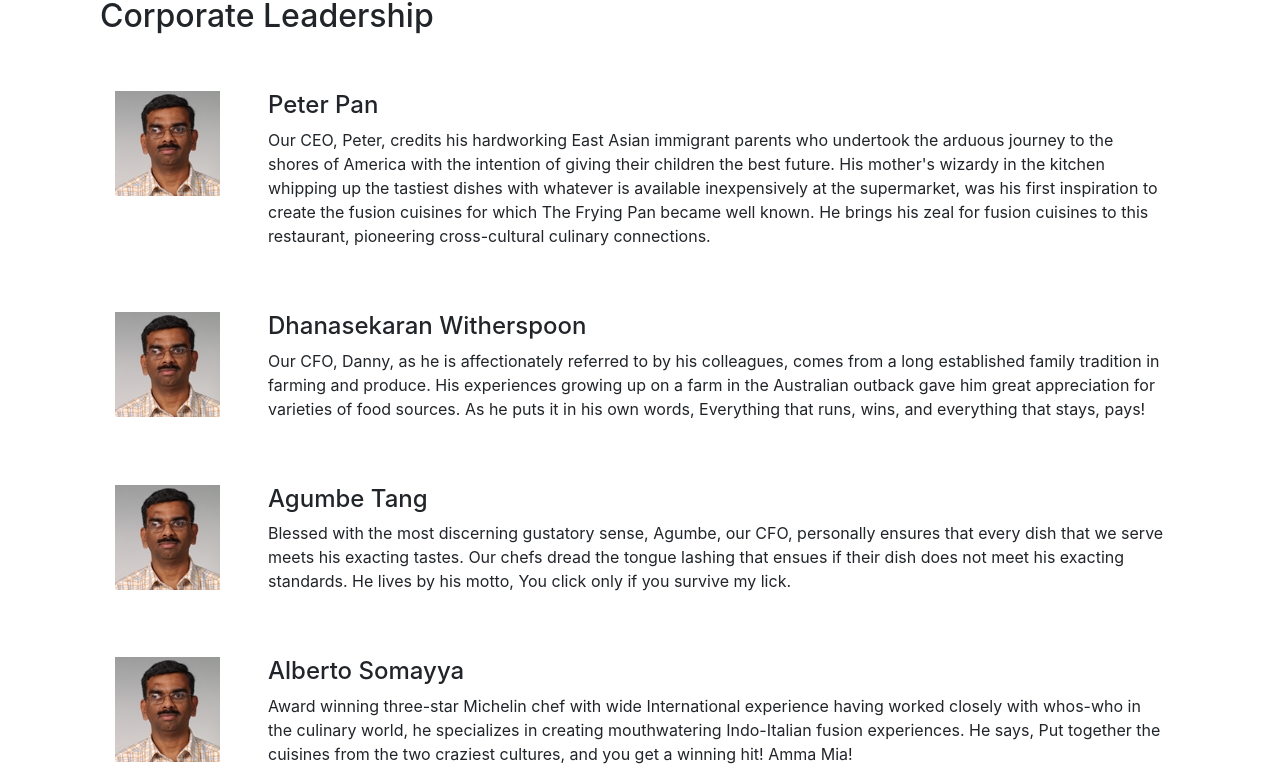
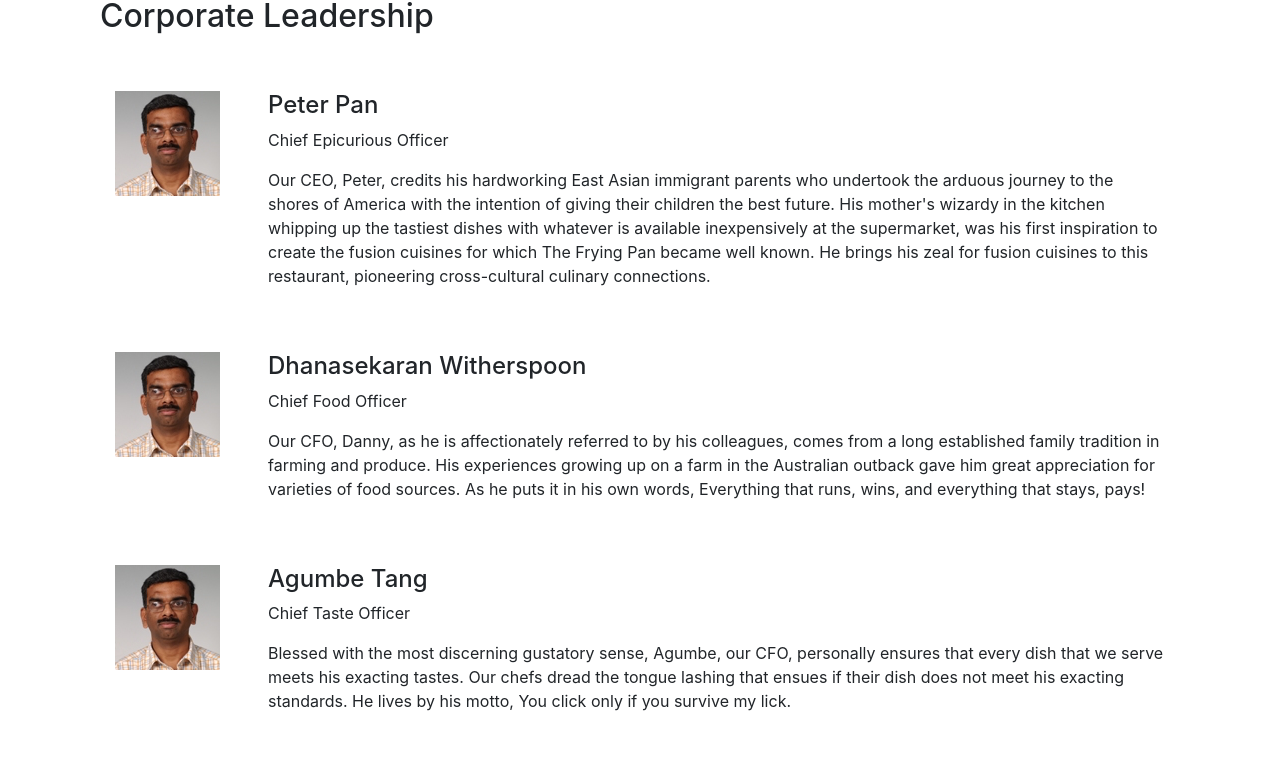
Before and after one commit to Duinobot/react, a React (Create React App) app: page /aboutus in a window 1280 px wide. Shown: the part 1033-1808 px from the top of the page. Built offline with nearby package versions, Linux system fonts and the light colour scheme.

Commit message:
fix ass2

```diff
--- a/src/components/AboutComponent.js
+++ b/src/components/AboutComponent.js
@@ -12,6 +12,7 @@ function RenderLeader({ leader }) {
                 </Media>
                 <Media body className="ml-5">
                     <Media heading>{leader.name}</Media>
+                    <p>{leader.designation}</p>
                     <p>{leader.description}</p>
                 </Media>
             </Media>
```
